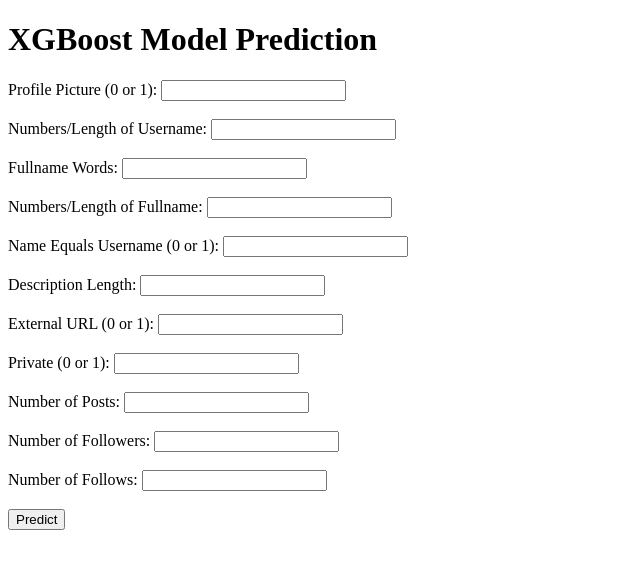
After one commit to ATHARVA1202/Fake-Profile-Detection-SIH, a Flask app: page /input_manual_form in a window 1280 px wide. The commit adds this page. Shown: the top 569 px of the page, without its empty margins (0-640 px from the left). Run offline with Flask 3, Linux system fonts and the light colour scheme; parts of the project's set-up code (start-up, migrations or seed data) failed here and were passed over.

Commit message:
Made changes to the UI, also integrated Web Scraping.
Fetching data from social media site and passing it through the machine learning model to detect if the user is spam or not.

```diff
--- a/app.py
+++ b/app.py
@@ -1,6 +1,7 @@
-from flask import Flask, request, render_template
+from flask import Flask, request, render_template, jsonify
 import joblib
 import os
+import instaloader
 
 app = Flask(__name__)
 
@@ -17,17 +18,44 @@
 # Load the XGBoost model
 xgb_classifier = joblib.load(model_path)
 
+# Function to scrape Instagram profile data
+def scrape_instagram_profile(username):
+    loader = instaloader.Instaloader()
+    try:
+        profile = instaloader.Profile.from_username(loader.context, username)
+        has_profile_picture = int(bool(profile.profile_pic_url))
+        numerical_chars_in_username = sum(c.isdigit() for c in username)
+        username_length = len(username)
+        ratio_numerical_chars_in_username = numerical_chars_in_username / username_length
+        full_name_tokens = len(profile.full_name.split())
+        numerical_chars_in_full_name = sum(c.isdigit() for c in profile.full_name)
+        full_name_length = len(profile.full_name)
+        ratio_numerical_chars_in_full_name = numerical_chars_in_full_name / full_name_length
+        same_username_and_full_name = int(username.lower() == profile.full_name.lower())
+        bio_length = len(profile.biography)
+        has_external_url = int(bool(profile.external_url))
+        is_private = int(profile.is_private)
+        num_posts = profile.mediacount
+
+        return [has_profile_picture, ratio_numerical_chars_in_username, full_name_tokens,
+                ratio_numerical_chars_in_full_name, same_username_and_full_name, bio_length,
+                has_external_url, is_private, num_posts, profile.followers, profile.followees]
+    except instaloader.exceptions.ProfileNotExistsException:
+        return None
+
 @app.route('/')
 def index():
     return render_template('index.html')
 
-@app.route('/input_form')
-def input_form():
-    # Render the HTML form for user input
-    return render_template('input_form.html')
+# Route for Option 1: Input form with manual input
+@app.route('/input_manual_form')
+def input_manual_form():
+    # Render the HTML form for manual input
+    return render_template('input_manual_form.html')
 
-@app.route('/predict', methods=['POST'])
-def predict():
+# Route for Option 1: Predict with manual input
+@app.route('/predict_manual', methods=['POST'])
+def predict_manual():
     if request.method == 'POST':
         # Extract input values from the form
         profile_pic = float(request.form['profile_pic'])
@@ -52,12 +80,47 @@
 
         # Convert the prediction to a human-readable conclusion
         if prediction == 0:
-            conclusion = "Not Spam"
+            conclusion = "Not Spam (Option 1)"
         else:
-            conclusion = "Spam"
+            conclusion = "Spam (Option 1)"
 
         # Render the result template with the prediction
         return render_template('result.html', prediction=conclusion)
 
+# Route for Option 2: Input form for Instagram username
+@app.route('/input_username_form')
+def input_username_form():
+    # Render the HTML form for entering the Instagram username
+    return render_template('input_username_form.html')
+
+# Route for Option 2: Predict with Instagram username input
+@app.route('/predict_instagram_data', methods=['POST'])
+def predict_instagram_data():
+    if request.method == 'POST':
+        # Extract Instagram username from the form
+        username = request.form['username']
+
+        # Scrape Instagram profile data
+        scraped_data = scrape_instagram_profile(username)
+
+        if scraped_data:
+            # Prepare the input data for prediction
+            input_data = [scraped_data]
+
+            # Make predictions using the model
+            prediction = xgb_classifier.predict(input_data)
+
+            # Convert the prediction to a human-readable conclusion
+            if prediction == 0:
+                conclusion = "Not Spam (Option 2)"
+            else:
+                conclusion = "Spam (Option 2)"
+
+            # Render the result template with the prediction
+            return render_template('result.html', prediction=conclusion)
+        else:
+            # Handle the case where the Instagram profile does not exist
+            return render_template('profile_not_found.html')
+
 if __name__ == '__main__':
     app.run(debug=True)
--- a/templates/index.html
+++ b/templates/index.html
@@ -15,8 +15,8 @@
             <nav>
                 <ul>
                     <li>option</li>
-                    <li>option</li>
-                    <a href="{{ url_for('input_form') }}"><li>Calculator</li></a>
+                    <a href="{{ url_for('input_username_form') }}"><li>Detector</li></a>
+                    <a href="{{ url_for('input_manual_form') }}"><li>Manual</li></a>
                 </ul>
             </nav>
             <div class="home-text">
--- /dev/null
+++ b/templates/input_manual_form.html
@@ -0,0 +1,46 @@
+<!DOCTYPE html>
+<html>
+<head>
+    <title>XGBoost Model Prediction</title>
+</head>
+<body>
+    <h1>XGBoost Model Prediction</h1>
+
+    <form method="POST" action="/predict_manual">
+        <label for="profile_pic">Profile Picture (0 or 1):</label>
+        <input type="number" name="profile_pic" required><br><br>
+
+        <label for="nums_length_username">Numbers/Length of Username:</label>
+        <input type="decimal" name="nums_length_username" required><br><br>
+
+        <label for="fullname_words">Fullname Words:</label>
+        <input type="number" name="fullname_words" required><br><br>
+
+        <label for="nums_length_fullname">Numbers/Length of Fullname:</label>
+        <input type="number" name="nums_length_fullname" required><br><br>
+
+        <label for="name_equals_username">Name Equals Username (0 or 1):</label>
+        <input type="number" name="name_equals_username" required><br><br>
+
+        <label for="description_length">Description Length:</label>
+        <input type="number" name="description_length" required><br><br>
+
+        <label for="external_url">External URL (0 or 1):</label>
+        <input type="number" name="external_url" required><br><br>
+
+        <label for="private">Private (0 or 1):</label>
+        <input type="number" name="private" required><br><br>
+
+        <label for="num_posts">Number of Posts:</label>
+        <input type="number" name="num_posts" required><br><br>
+
+        <label for="num_followers">Number of Followers:</label>
+        <input type="number" name="num_followers" required><br><br>
+
+        <label for="num_follows">Number of Follows:</label>
+        <input type="number" name="num_follows" required><br><br>
+
+        <input type="submit" value="Predict">
+    </form>
+</body>
+</html>
```
Also changed, not shown: templates/input_username_form.html (added, +17 -0 lines), templates/profile_not_found.html (added, +14 -0 lines).
